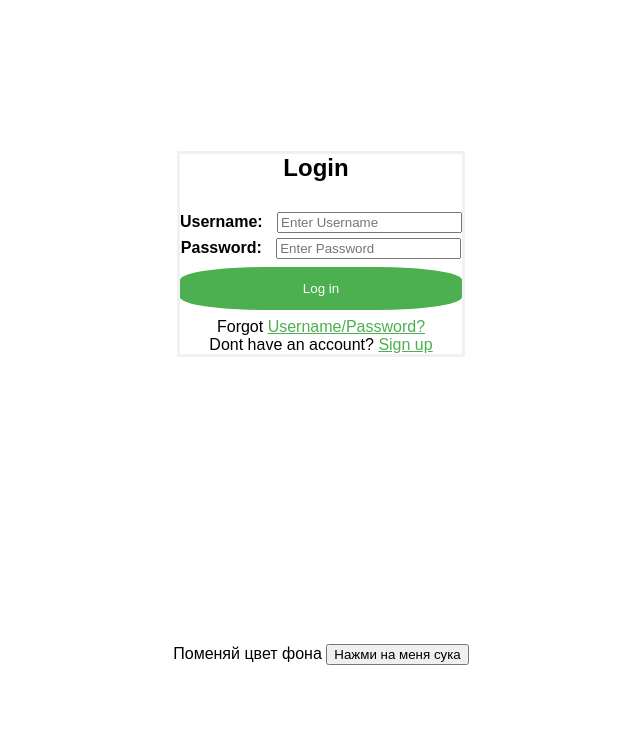
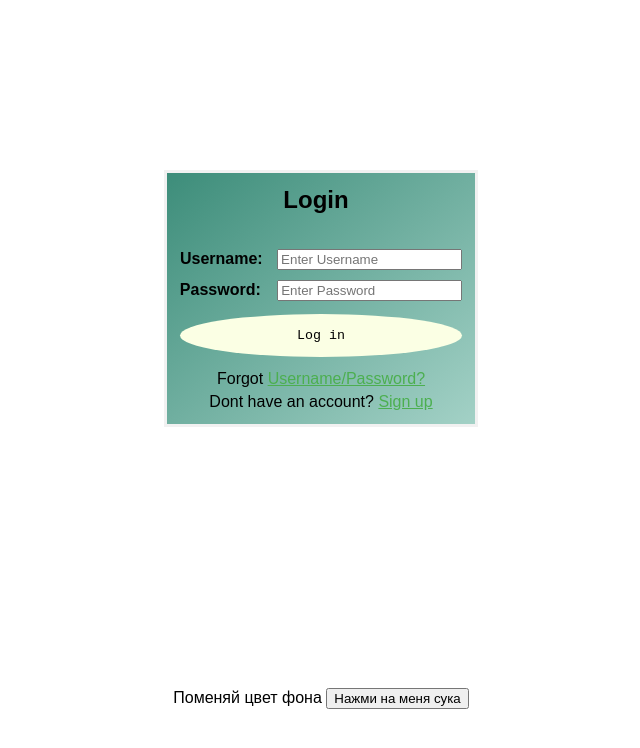
Before and after one commit to Valerka95NeHuck/PageLoginAk, a plain HTML site: page index.html in a window 1280 px wide. Shown: the whole page, without its empty margins (319-959 px from the left). Drawn offline with Linux system fonts and the light colour scheme.

Commit message:
Add files via upload

```diff
--- a/public/style.css
+++ b/public/style.css
@@ -13,21 +13,29 @@ body{
     flex-direction: column;
     justify-content: space-between;
     align-items: center;
+    gap: 5px;
+    margin: 5%;
+    padding: 1%;
+    background: linear-gradient(to bottom right ,#3D8D7A,#A3D1C6);
 
 }
 #submit{
-    background-color: #4CAF50;
-    color: white;
+    background-color: #FBFFE4;
+    color: black;
     padding: 14px 20px;
     margin: 8px 0;
     border: none;
     cursor: pointer;
     width: 100%;
-    border-radius: 30%;
+    border-radius: 50%;
+    font-family: 'Courier New', Courier, monospace;
 
 }
 #submit:hover{
     opacity: 0.8;
+}
+#pass{
+  margin-left: 2px;
 }
 a{
     color: #4CAF50;
```
